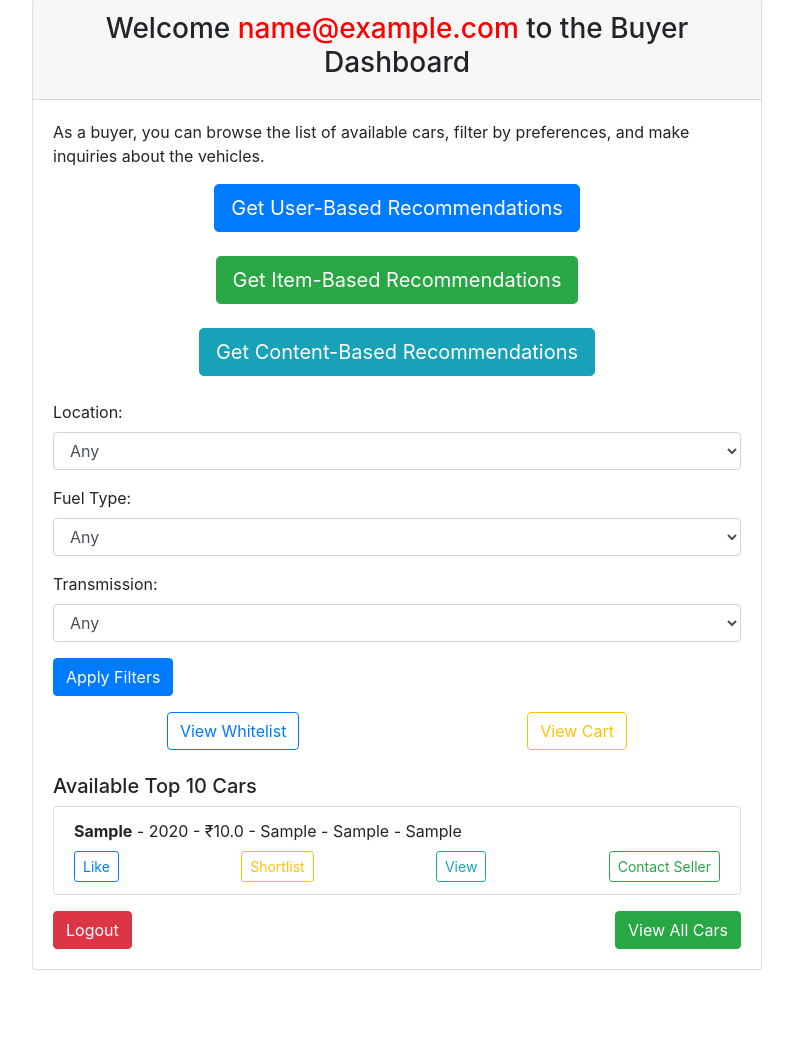
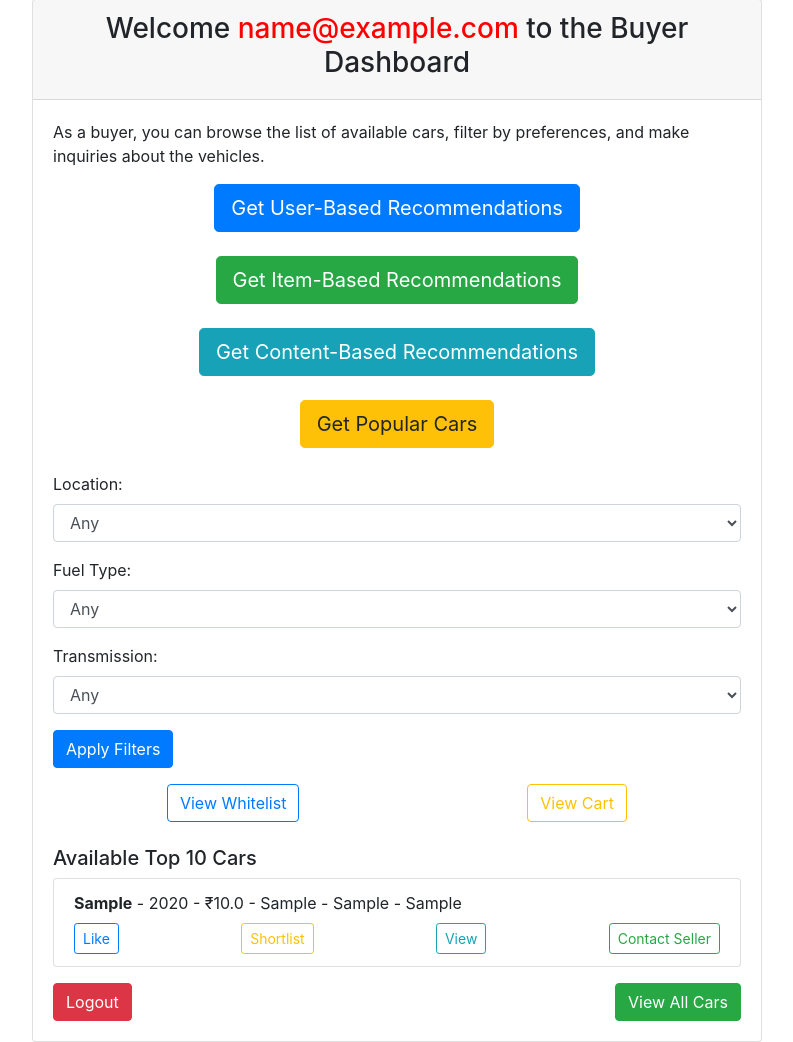
Before and after one commit to Piyush1716/Car-Recommendation, a Flask app: page /buyer_dashboard in a window 1280 px wide. Shown: the part 49-1091 px from the top of the page, without its empty margins (243-1036 px from the left). Before the commit the page ends 1019 px from the top, so only its background shows below. Run offline with Flask 3, Linux system fonts and the light colour scheme; the visitor is signed in with stand-in values (Sample User, id 1); tables that the repository leaves empty hold one stand-in row (values such as "Sample post"); some libraries are stand-ins or nearby versions.

Commit message:
Popularity based recommendations

```diff
--- a/app.py
+++ b/app.py
@@ -467,13 +467,18 @@ def item_based_recommendations():
     return render_template('recommendations.html', cars=recommended_cars)
 '''
         3. content based recommendations
-1. fetch cars that user has interacted
-2. convert attributes into a formate that is suitable for calculations
-3. numerical -> standard scaler   categorical -> one hot encoder
-4. cosine similarity btw cars.
-5. For each car the user interacted with, aggregate similarity scores with other cars.
-    Exclude cars the user has already interacted with.
-    Recommend cars with the highest similarity scores.
+        Content-Based Filtering recommends items similar to those the user
+        has already interacted with. The similarity is determined based on the
+        item's attributes (e.g., price, fuel type, mileage).
+        - Fuel Type, Transmission, Owner Type, and Brand Class (Categorical Attributes).
+        - Price, Mileage, Age of Car (Numerical Attributes).
+        1. fetch cars that user has interacted
+        2. convert attributes into a formate that is suitable for calculations
+        3. numerical -> standard scaler   categorical -> one hot encoder
+        4. cosine similarity btw cars.
+        5. For each car the user interacted with, aggregate similarity scores with other cars.
+            Exclude cars the user has already interacted with.
+            Recommend cars with the highest similarity scores.
 '''
 
 @app.route('/content_based_recommendations', methods=['GET'])
@@ -557,6 +562,61 @@ def content_based_recommendations():
         return redirect(url_for('buyer_dashboard'))
 
     recommended_cars = Car.query.filter(Car.id.in_(recommended_car_ids)).all()
+
+    return render_template('recommendations.html', cars=recommended_cars)
+
+from datetime import datetime
+'''
+        4. Popularity based recommendations
+        Popularity-Based Recommendations suggest items that are most popular among all users
+
+        1. Rating average: Recommending items with the highest average ratings from users.
+        2. Recency-based popularity: Prioritizing items that are popular recently (e.g., within the last month).
+'''
+@app.route('/popularity_based_recommendations', methods=['GET'])
+def popularity_based_recommendations():
+    if 'email' not in session:
+        flash("Please log in to get recommendations.", "warning")
+        return redirect(url_for('login'))
+
+    # Step 1: Fetch user interaction data
+    interactions = UserCarInteraction.query.all()
+    interaction_list = [
+        {
+            'car_id': inter.car_id,
+            'weight': inter.weight,
+            'timestamp': inter.timestamp
+        }
+        for inter in interactions
+    ]
+    interaction_df = pd.DataFrame(interaction_list)
+
+    if interaction_df.empty:
+        flash("No interaction data available for recommendations.", "info")
+        return redirect(url_for('buyer_dashboard'))
+
+    # Step 2: Calculate weighted popularity with recency
+    # Calculate days since interaction
+    current_time = datetime.now()
+    interaction_df['days_since_interaction'] = (current_time - interaction_df['timestamp']).dt.days
+
+    # Apply recency weight: More recent interactions are more significant
+    interaction_df['recency_weight'] = 1 / (1 + interaction_df['days_since_interaction'])
+
+    # Calculate final weighted popularity score
+    interaction_df['weighted_score'] = interaction_df['weight'] * interaction_df['recency_weight']
+
+    # Aggregate scores by car_id
+    car_popularity = interaction_df.groupby('car_id')['weighted_score'].sum().reset_index(name='popularity_score')
+    car_popularity = car_popularity.sort_values(by='popularity_score', ascending=False)
+
+    # Step 3: Fetch details for the top cars
+    top_car_ids = car_popularity['car_id'].head(5).tolist()  # Get top 5 most popular cars
+    recommended_cars = Car.query.filter(Car.id.in_(top_car_ids)).order_by(
+        db.case(
+            *[(Car.id == car_id, idx) for idx, car_id in enumerate(top_car_ids)]
+        )
+    ).all()
 
     return render_template('recommendations.html', cars=recommended_cars)
 
--- a/templates/buyer_dashboard.html
+++ b/templates/buyer_dashboard.html
@@ -40,6 +40,9 @@
                         </div>
                         <div class="text-center mb-4">
                             <a href="/content_based_recommendations" class="btn btn-lg btn-info">Get Content-Based Recommendations</a>
+                        </div>
+                        <div class="text-center mb-4">
+                            <a href="/popularity_based_recommendations" class="btn btn-lg btn-warning">Get Popular Cars</a>
                         </div>
 
                         <!-- Filter Form -->
--- a/templates/recommendations.html
+++ b/templates/recommendations.html
@@ -18,6 +18,7 @@
                             <div class="card-body">
                                 <h5 class="card-title">{{ car.model }}</h5>
                                 <ul class="list-group list-group-flush">
+                                    <li class="list-group-item"><strong>ID:</strong> {{ car.id }}</li>
                                     <li class="list-group-item"><strong>Year:</strong> {{ car.year }}</li>
                                     <li class="list-group-item"><strong>Price:</strong> &#8377;{{ car.price }}</li>
                                     <li class="list-group-item"><strong>Location:</strong> {{ car.location }}</li>
```
